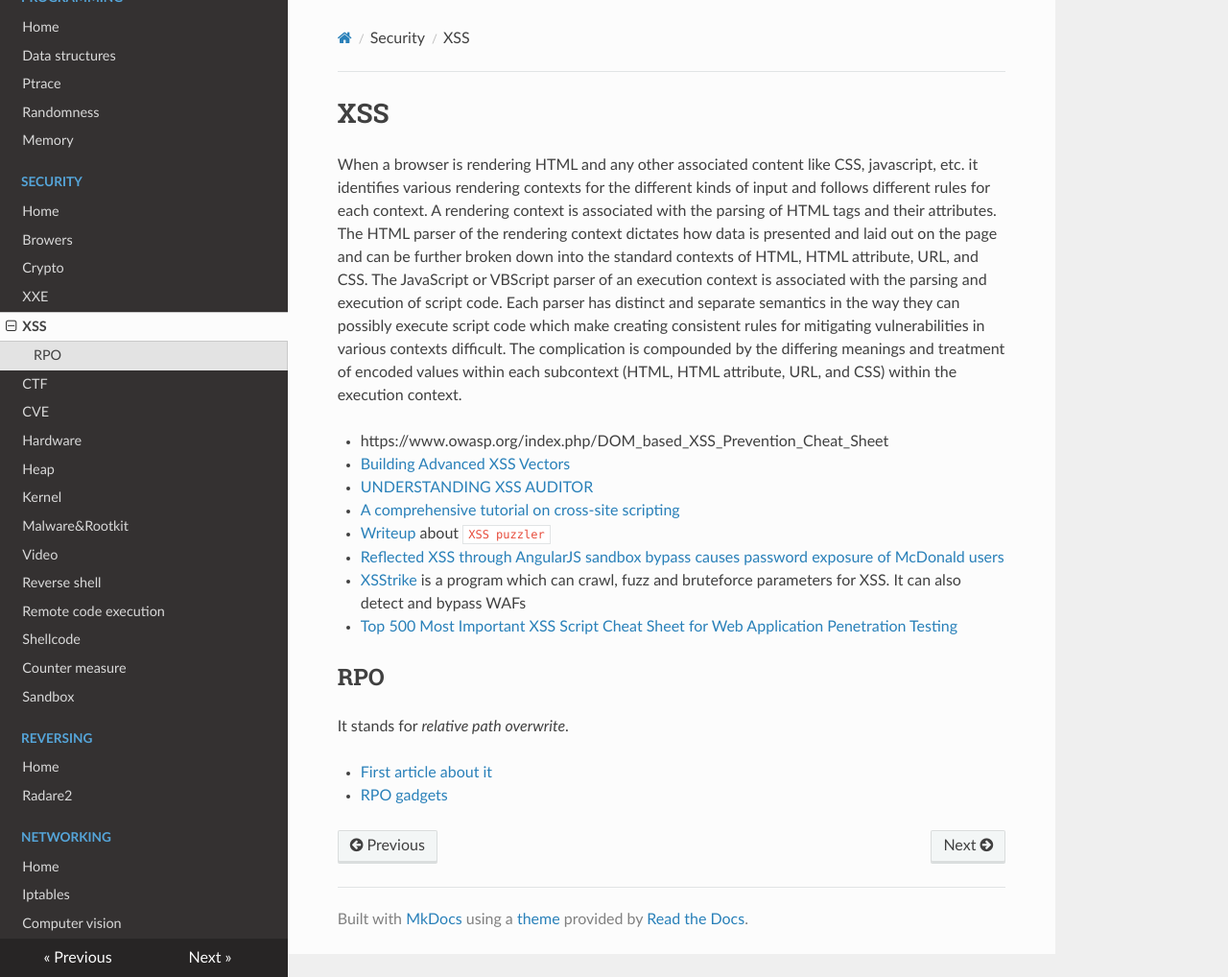
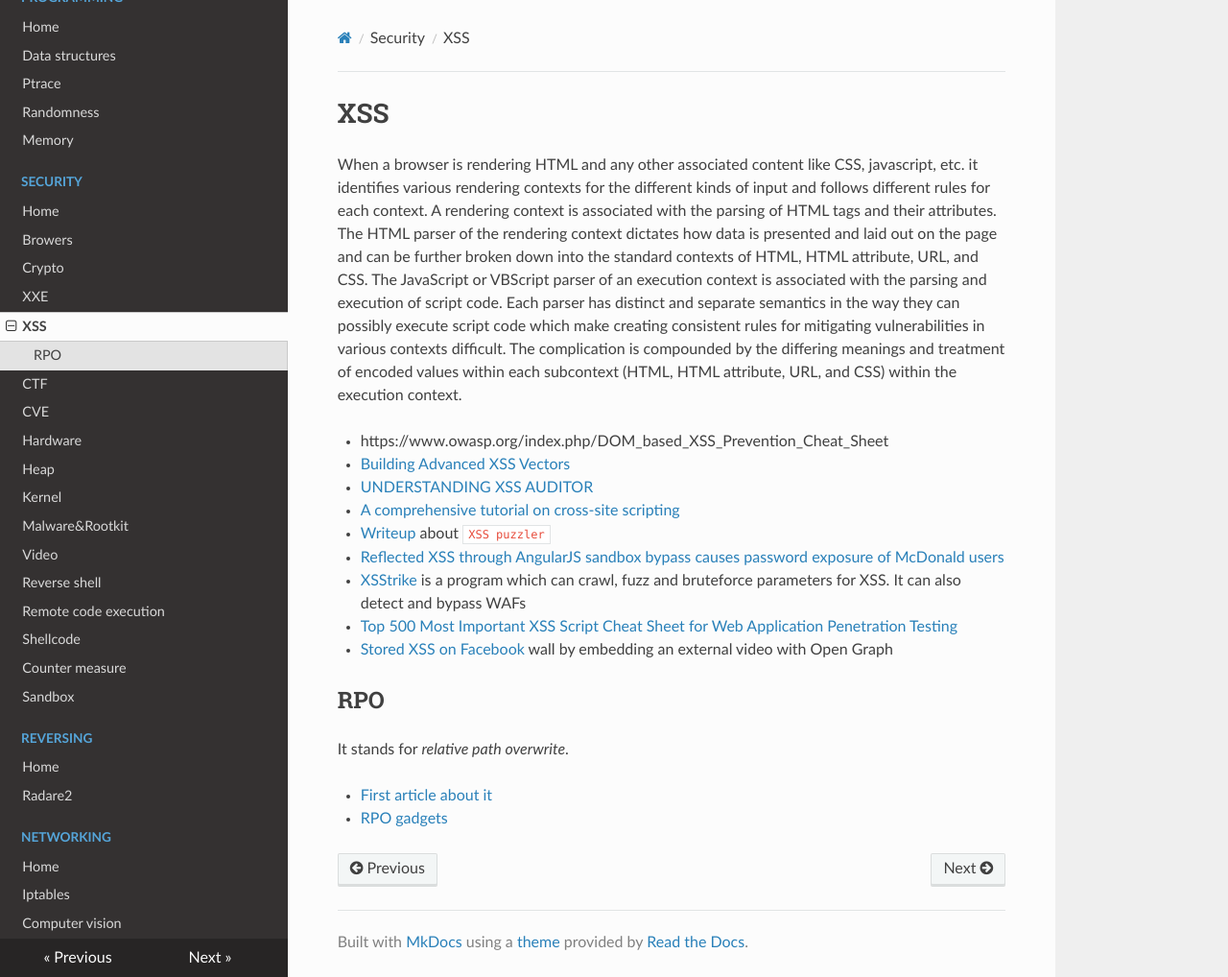
Before and after one commit to gipi/low-level, an MkDocs documentation site: the page built from docs/security/xss.md, in a window 1280 px wide and 1018 px high. Shown: the whole window at 96% size. Built offline with MkDocs 1.6.1, drawn with Linux system fonts in a browser that asks for light colours; nearby versions of some CDN libraries; old or Windows-style settings are respelled for this version of MkDocs.

Commit message:
Update xss.md

```diff
--- a/docs/security/xss.md
+++ b/docs/security/xss.md
@@ -20,6 +20,7 @@ execution context.
  - [Reflected XSS through AngularJS sandbox bypass causes password exposure of McDonald users](https://finnwea.com/blog/stealing-passwords-from-mcdonalds-users)
  - [XSStrike](https://github.com/UltimateHackers/XSStrike) is a program which can crawl, fuzz and bruteforce parameters for XSS. It can also detect and bypass WAFs
  - [Top 500 Most Important XSS Script Cheat Sheet for Web Application Penetration Testing](https://gbhackers.com/top-500-important-xss-cheat-sheet/)
+ - [Stored XSS on Facebook](https://opnsec.com/2018/03/stored-xss-on-facebook/) wall by embedding an external video with Open Graph
 
 ## RPO
 
```
